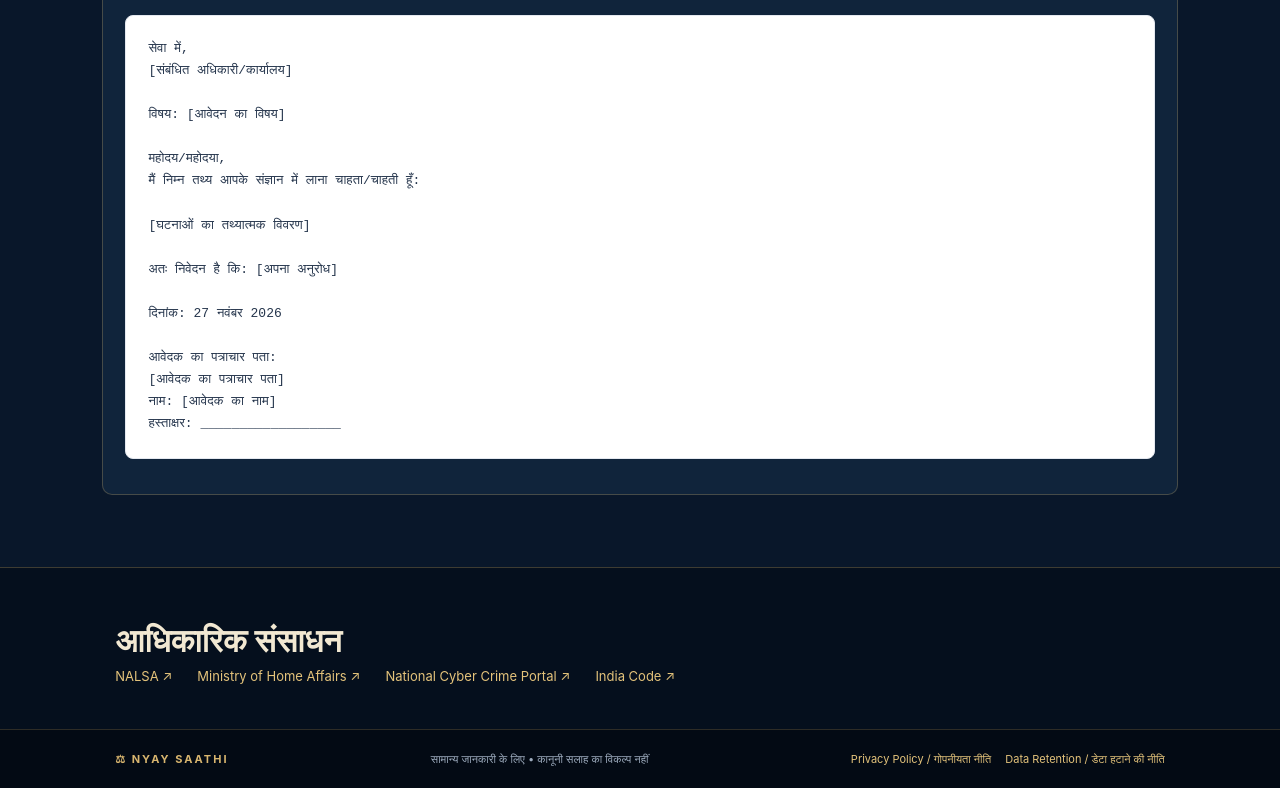
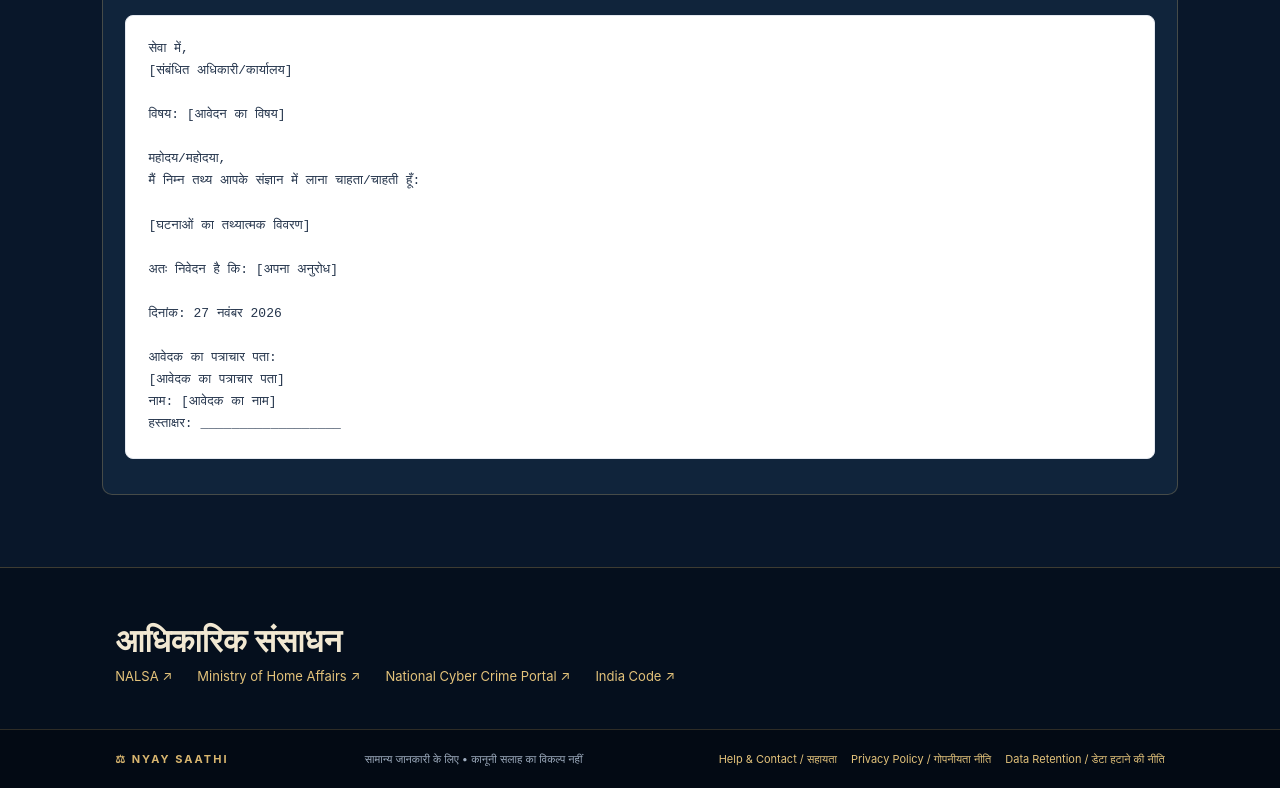
Before and after one commit to sachinplext-ui/nyay-saathi, a plain HTML site: page index.html in a window 1280 px wide. Shown: the part 4337-5125 px from the top of the page. Drawn offline with Linux system fonts and the light colour scheme.

Commit message:
Add help and contact link to site footer

```diff
--- a/index.html
+++ b/index.html
@@ -142,7 +142,7 @@
     </section>
     <section class="official"><h2 data-i18n="officialTitle">आधिकारिक संसाधन</h2><div class="resource-links"><a href="https://nalsa.gov.in/" target="_blank" rel="noopener">NALSA ↗</a><a href="https://www.mha.gov.in/" target="_blank" rel="noopener">Ministry of Home Affairs ↗</a><a href="https://cybercrime.gov.in/" target="_blank" rel="noopener">National Cyber Crime Portal ↗</a><a href="https://www.indiacode.nic.in/" target="_blank" rel="noopener">India Code ↗</a></div></section>
   </main>
-  <footer><span>⚖ NYAY SAATHI</span><span data-i18n="footer">सामान्य जानकारी के लिए • कानूनी सलाह का विकल्प नहीं</span><nav class="footer-links" aria-label="Privacy and data policies"><a href="privacy.html">Privacy Policy / गोपनीयता नीति</a><a href="data-retention.html">Data Retention / डेटा हटाने की नीति</a></nav></footer>
+  <footer><span>⚖ NYAY SAATHI</span><span data-i18n="footer">सामान्य जानकारी के लिए • कानूनी सलाह का विकल्प नहीं</span><nav class="footer-links" aria-label="Help and policies"><a href="help-contact.html">Help & Contact / सहायता</a><a href="privacy.html">Privacy Policy / गोपनीयता नीति</a><a href="data-retention.html">Data Retention / डेटा हटाने की नीति</a></nav></footer>
   <script src="app.js?v=36"></script>
 </body>
 </html>
```
